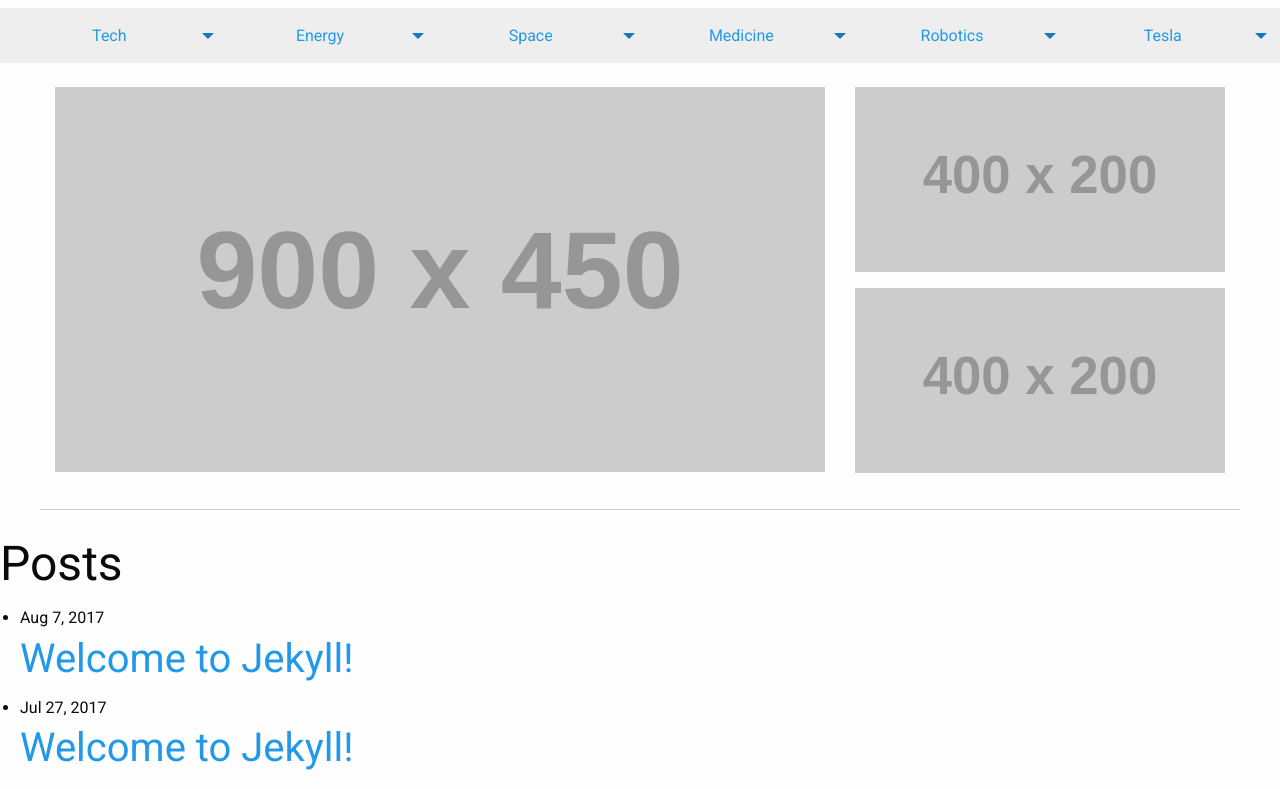
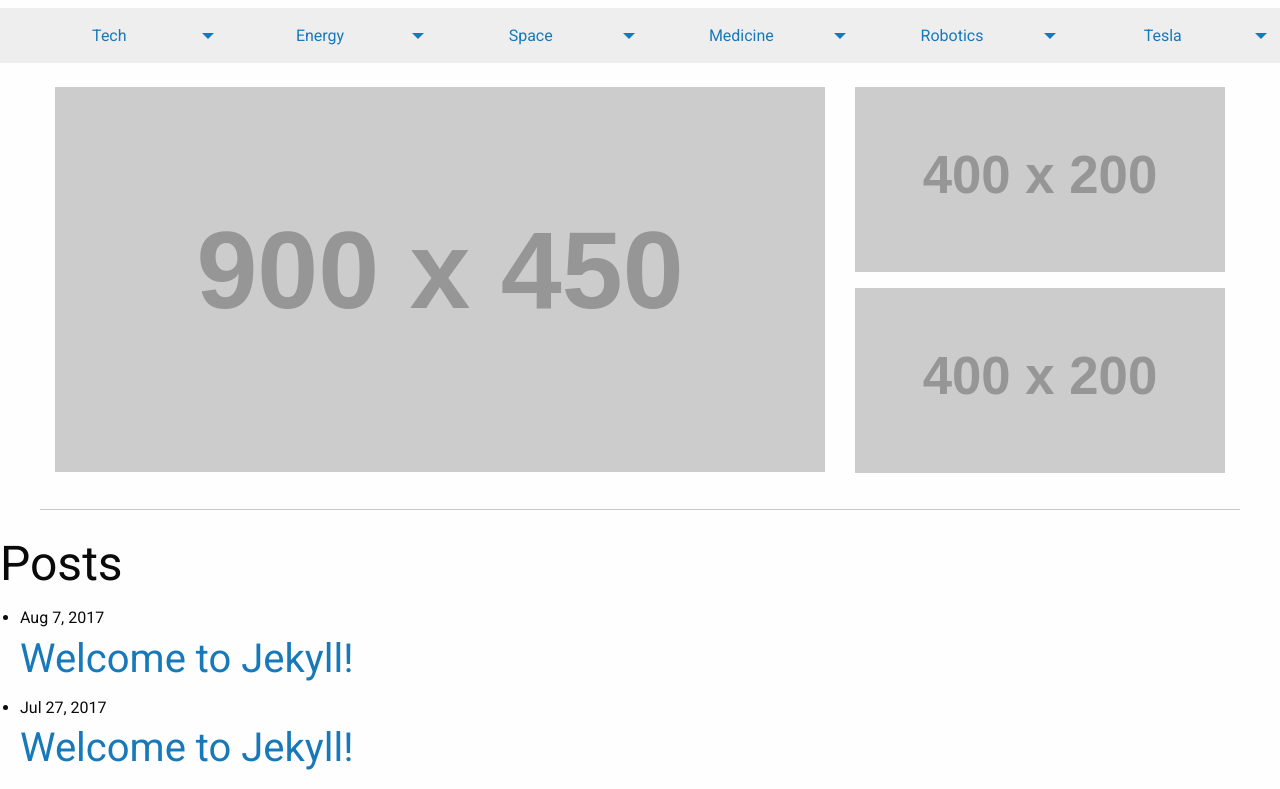
Before and after one commit to giohoc/giohoc.github.io, a plain HTML site: page index.html in a window 1280 px wide. Shown: the part 221-1010 px from the top of the page. Drawn offline with Linux system fonts and the light colour scheme; placeholder pictures from the web are drawn by us.

Commit message:
HTML Template

```diff
--- a/assets/css/app.css
+++ b/assets/css/app.css
@@ -126,8 +126,3 @@ button.btn, .button.btn {
 
 #post-list > *:not(.hide):last-child > .row:last-child, #post-list > *.last:not(.hide) > .row:last-child {
   display: none; }
-
-a {
-  color: #2199e8; }
-  a:hover, a:focus {
-    color: #1585cf; }
```
